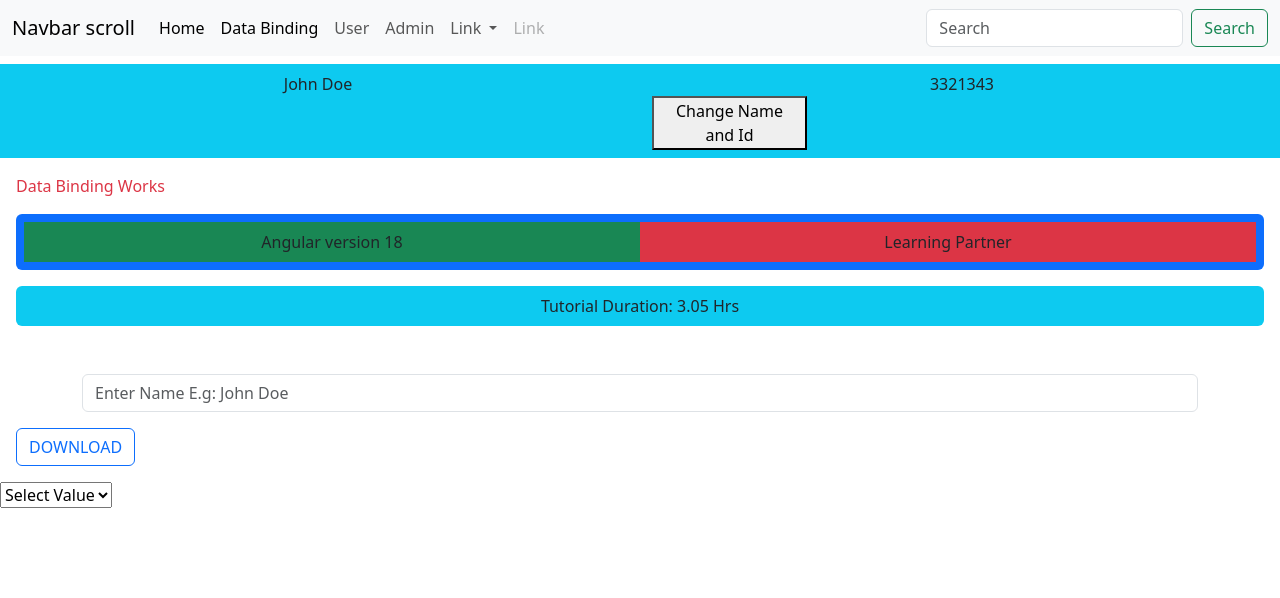
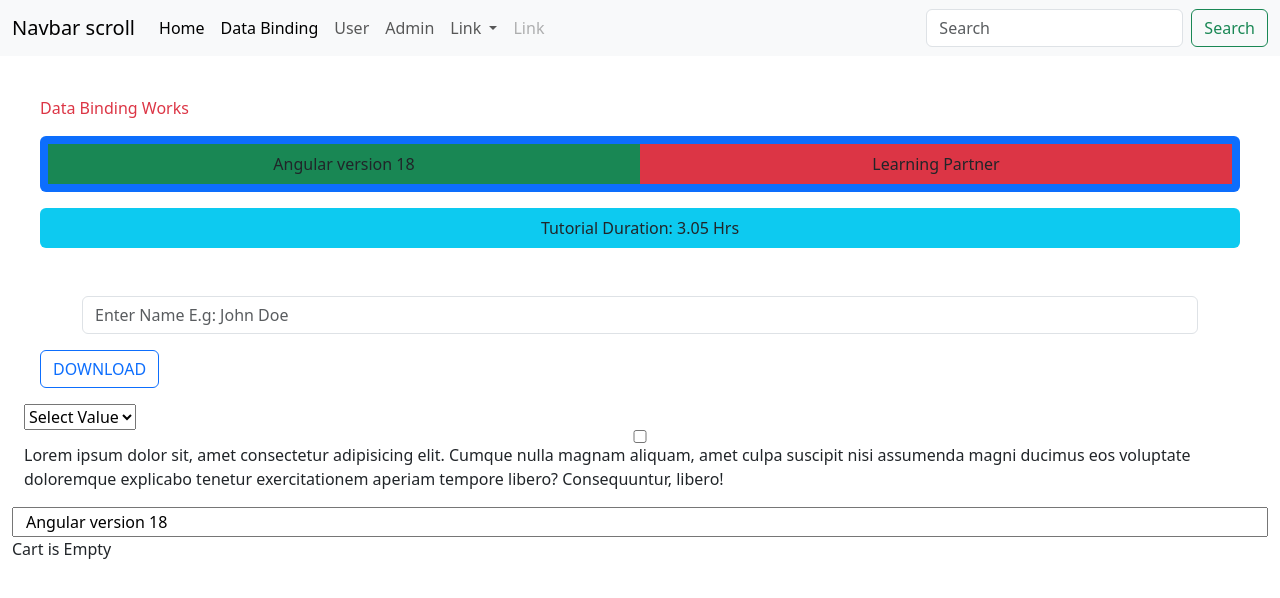
Before and after one commit to Ahmedm2002/learning-Angular, an Angular app: page /data-binding in a window 1280 px wide. Shown: the top 598 px of the page. Built offline with nearby package versions, Linux system fonts and the light colour scheme.

Commit message:
Completed Data Binding --Ahmed

```diff
--- a/src/app/Components/data-binding/data-binding.component.html
+++ b/src/app/Components/data-binding/data-binding.component.html
@@ -45,3 +45,22 @@
     </select>
   </div>
 </div>
+
+<div class="row">
+  <input [type]="checkboxInput" />
+
+  <p (mouseover)="mouseOver('Paragraph')">
+    Lorem ipsum dolor sit, amet consectetur adipisicing elit. Cumque nulla
+    magnam aliquam, amet culpa suscipit nisi assumenda magni ducimus eos
+    voluptate doloremque explicabo tenetur exercitationem aperiam tempore
+    libero? Consequuntur, libero!
+  </p>
+</div>
+
+<div class="row">
+  <input type="text" [(ngModel)]="angular" />
+</div>
+
+<div class="row" (mouseover)="changeText()">
+  {{ cart() }}
+</div>
--- a/src/app/Components/data-binding/data-binding.component.ts
+++ b/src/app/Components/data-binding/data-binding.component.ts
@@ -1,8 +1,9 @@
-import { Component } from '@angular/core';
+import { Component, signal } from '@angular/core';
+import { FormsModule } from '@angular/forms';
 
 @Component({
   selector: 'app-data-binding',
-  imports: [],
+  imports: [FormsModule],
   templateUrl: './data-binding.component.html',
   styleUrl: './data-binding.component.css',
 })
@@ -12,6 +13,8 @@
   tutorialDuration: number = 3.05;
   namePlaceholder = 'Enter Name E.g: John Doe';
   dataBindingStyles: string = 'text-danger m-3';
+  checkboxInput: string = 'checkbox';
+  cart = signal('Cart is Empty');
 
   showMsg() {
     alert('Downloading started .......');
@@ -20,4 +23,12 @@
   showSelectedVal() {
     alert('You selected some value from options');
   }
+
+  mouseOver(message: string) {
+    console.log('Hovered', message);
+  }
+
+  changeText() {
+    this.cart.set('Cart Products: 3');
+  }
 }
--- a/src/app/Components/signals/signals.component.html
+++ /dev/null
@@ -1,11 +0,0 @@
-<div class="row mt-2 p-2 bg-info">
-  <div class="col-6 text-center">
-    {{ userName() }}
-  </div>
-  <div class="col-6 text-center">
-    {{ userId() }}
-    <div class="col-3">
-      <button (click)="changeNameId()">Change Name and Id</button>
-    </div>
-  </div>
-</div>
--- a/src/app/Components/signals/signals.component.ts
+++ /dev/null
@@ -1,17 +0,0 @@
-import { Component, signal } from '@angular/core';
-
-@Component({
-  selector: 'app-signals',
-  imports: [],
-  templateUrl: './signals.component.html',
-  styleUrl: './signals.component.css',
-})
-export class SignalsComponent {
-  userName = signal('John Doe');
-  userId = signal<number>(3321343);
-
-  changeNameId() {
-    this.userId.set(3232);
-    this.userName.set('Jane Smith');
-  }
-}
--- a/src/app/app.component.html
+++ b/src/app/app.component.html
@@ -63,7 +63,6 @@
     </div>
   </div>
 </nav>
-
-<app-signals />
-
-<router-outlet></router-outlet>
+<div class="p-2 m-3">
+  <router-outlet></router-outlet>
+</div>
--- a/src/app/app.component.ts
+++ b/src/app/app.component.ts
@@ -1,13 +1,10 @@
 import { Component } from '@angular/core';
 import { RouterLink, RouterOutlet } from '@angular/router';
-import { AdminComponent } from './Components/admin/admin.component';
-import { UserComponent } from './Components/user/user.component';
-import { SignalsComponent } from './Components/signals/signals.component';
 
 @Component({
   selector: 'app-root',
   // imports: [RouterOutlet, AdminComponent, UserComponent, RouterLink],
-  imports: [RouterOutlet, RouterLink, SignalsComponent],
+  imports: [RouterOutlet, RouterLink],
   templateUrl: './app.component.html',
   styleUrl: './app.component.css',
 })
```
Also changed, not shown: src/app/Components/signals/signals.component.css (deleted), 2 other files (tests, documents, lock files or other folders).
